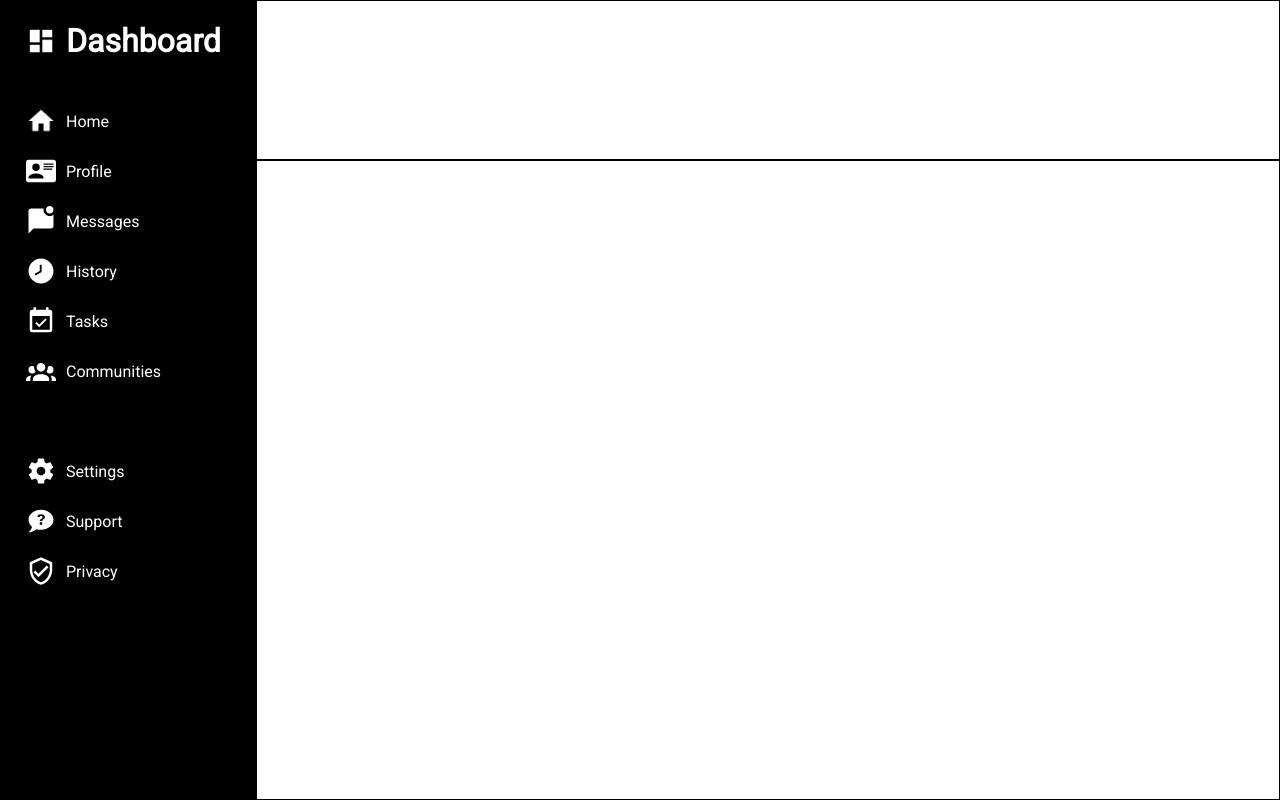
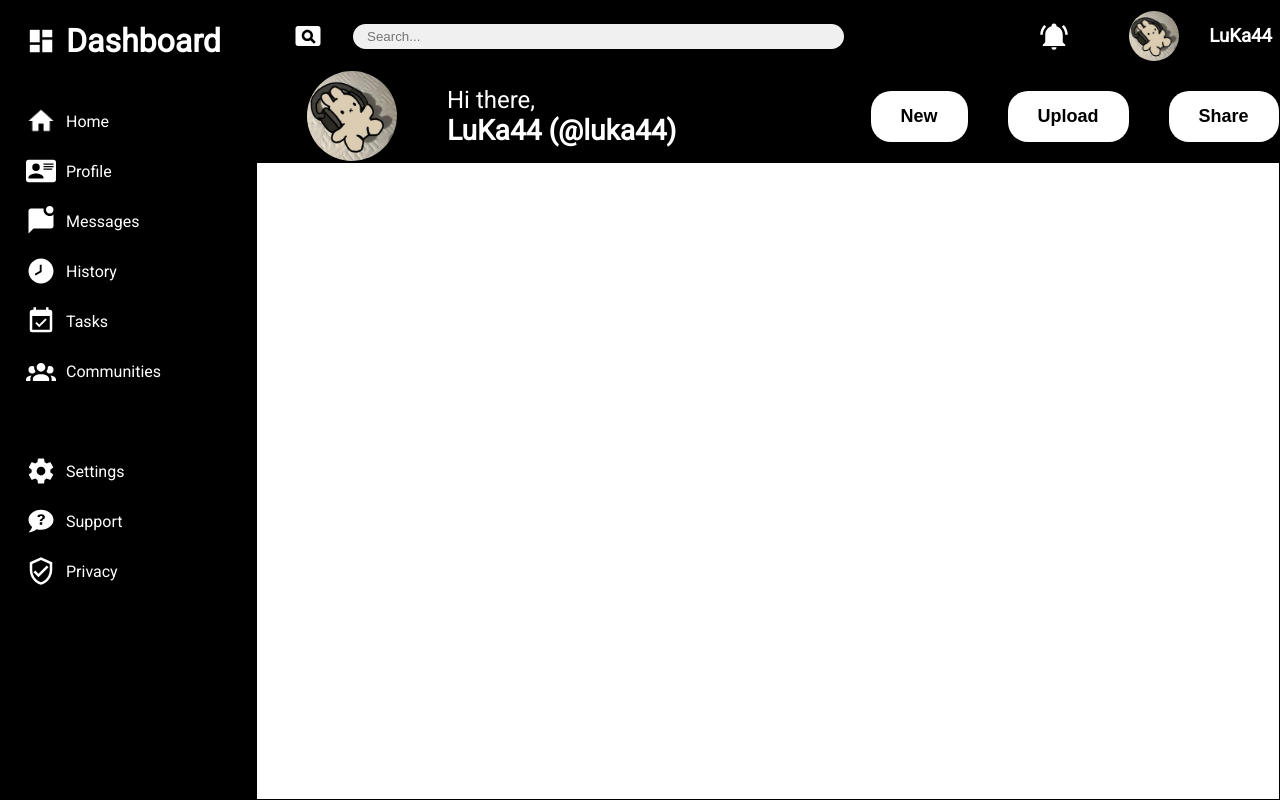
Before and after one commit to LuKa44x/Admin-Dashboard, a plain HTML site: page index.html in a window 1280 px wide. Drawn offline with Linux system fonts and the light colour scheme.

Commit message:
Worked on the header
Used new icons for the header
Created all the header elements with their styles.

```diff
--- a/index.html
+++ b/index.html
@@ -28,7 +28,31 @@
             </div>
         </div>
         <div class="headerContainer">
-
+            <div class="searchbarContainer">
+                <div class="searchbar">
+                    <img src="iconFolder/card-search.svg" alt="search icon" class="logo">
+                    <input type="search" placeholder=" Search..." id="searchbar" name="searchbar">
+                </div>
+                <div class="userContainer">
+                    <img src="iconFolder/bell-ring.svg" alt="bell icon" class="logo">
+                    <img src="iconFolder/pfp.jpg" alt="pfp icon" class="pfp">
+                    <h3>LuKa44</h3>
+                </div>
+            </div>
+            <div class="headerContent">
+                <div class="headerTitle">
+                    <img src="iconFolder/pfp.jpg" alt="pfp icon" class="pfp">
+                    <div class="headerText">
+                        <p>Hi there,</p>
+                        <h3>LuKa44 (@luka44)</h3>
+                    </div>
+                </div>
+                <div class="headerBtnContainer">
+                    <button class="btn">New</button>
+                    <button class="btn">Upload</button>
+                    <button class="btn">Share</button>
+                </div>
+            </div>
         </div>
         <div class="contentContainer">
 
--- a/style.css
+++ b/style.css
@@ -48,3 +48,85 @@ a, .sidebarList{
     background-color: black;
     color: white;
 }
+
+.headerContainer{
+    background-color: black;
+    color: white;
+    padding-bottom:20px;
+}
+.searchbarContainer{
+    display: grid;
+    grid-template-columns: 3fr 2fr;
+    height: 50%;
+}
+.pfp{
+    width: 50px;
+    height: 50px;
+    border-radius: 50%;
+}
+
+.searchbar{
+    gap: 20px;
+    width: 100%;
+    display: flex;
+    align-items: center;
+    justify-content: center;
+}
+
+.searchbar > input[type=search]{
+    width: 80%;
+    height: 25px;
+    border-radius: 15px;
+    border: none;
+    padding: 10px;
+    background-color: #f0f0f0;
+}
+
+.userContainer{
+    display: grid;
+    grid-template-columns: 3fr 1fr 1fr;
+    gap: 30px;
+    align-items: center;
+    justify-items: self-end;
+}
+.userContainer > h3{
+    justify-self: start;
+}
+
+.headerContent{
+    display: grid;
+    grid-template-columns: 3fr 2fr;
+    height: 50%;
+}
+.headerTitle{
+    display: flex;
+    align-items: center;
+    justify-content: start;
+    gap: 30px;
+}
+.headerTitle > .pfp{
+    height: 100%;
+    width: 90px;
+    margin: 0 20px 0 50px;
+}
+.headerText{
+    font-size: 1.5em;;
+}
+.headerBtnContainer{
+    display: flex;
+    justify-content: center;
+    align-items: center;
+    gap:40px;
+}
+.btn{
+    background-color: white;
+    color: black;
+    padding: 15px 30px;
+    border: none;
+    border-radius: 20px;
+    font-size: large;
+    font-weight: bold;
+}
+.btn:hover{
+    background-color: #f0f0f0;
+}
```
